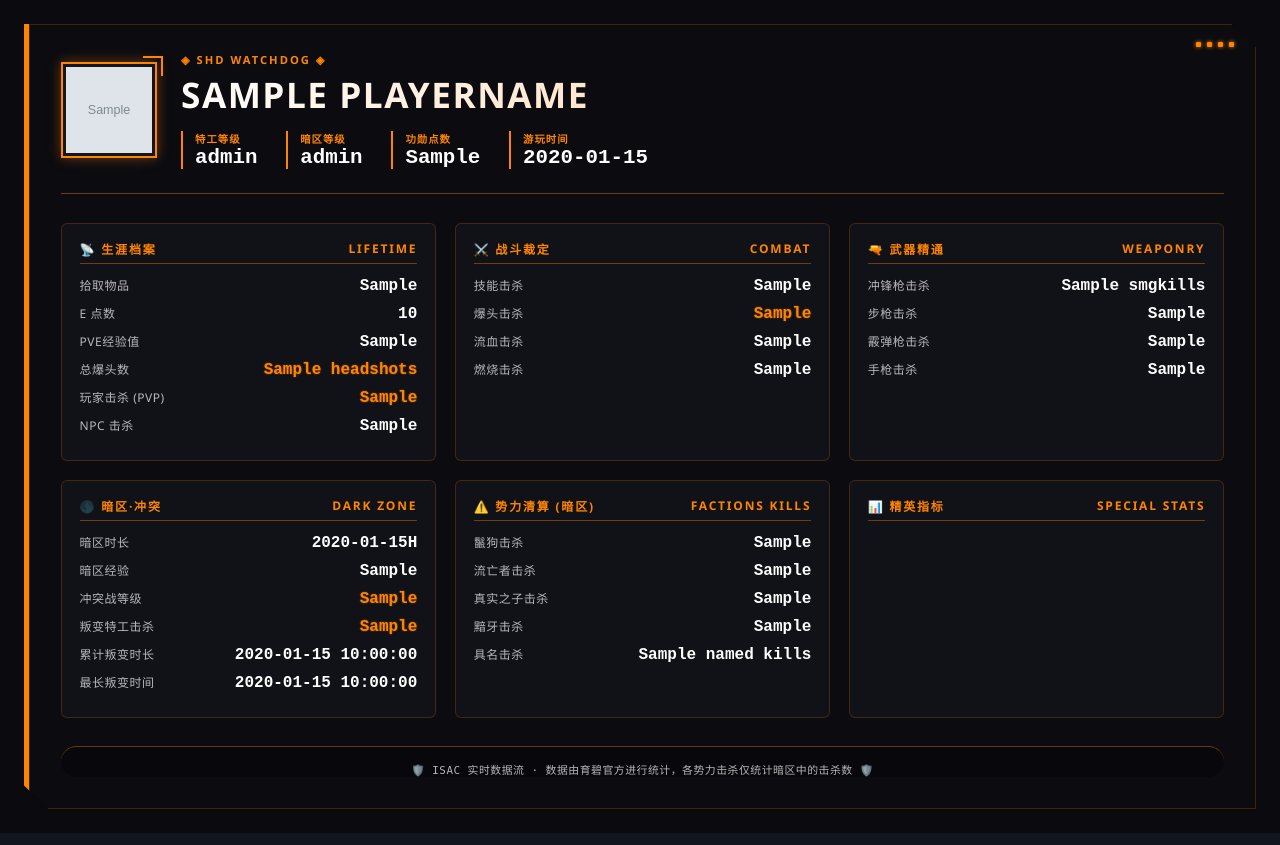
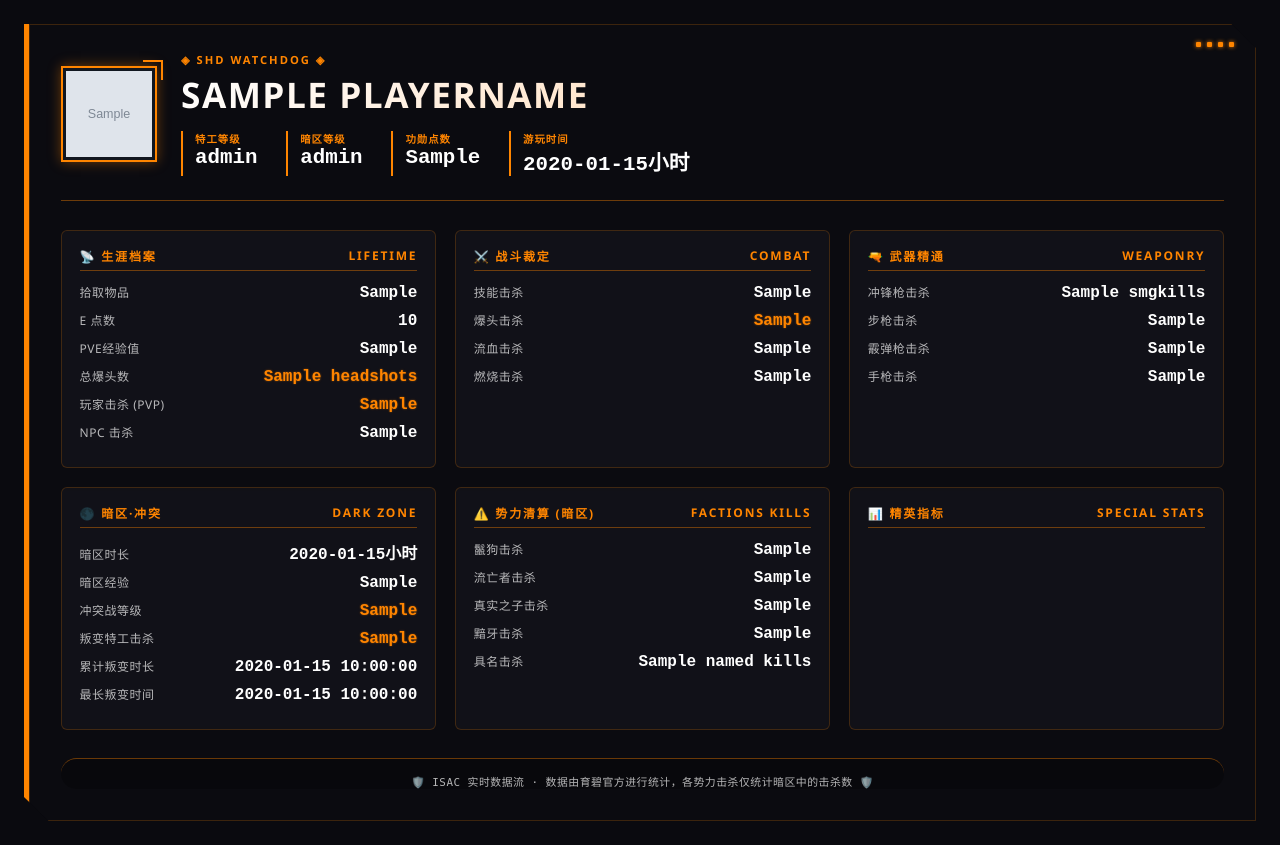
Before and after one commit to MuFen-mker/astrbot_plugin_TheDivision2, a Python web app: template templates/player_info.html in a window 1280 px wide. Run offline with Jinja, Linux system fonts and the light colour scheme; the template is opened without the code that fills it: most values are stand-ins (such as "Sample title", 1, 10 or a date in 2020); grey boxes marked "Sample" are stand-in pictures.

Commit message:
微调样式

```diff
--- a/templates/player_info.html
+++ b/templates/player_info.html
@@ -277,7 +277,7 @@
                 </div>
                 <div class="core-badge">
                     <span class="badge-label">游玩时间</span>
-                    <span class="badge-value">{{gametime}}</span>
+                    <span class="badge-value">{{gametime}}小时</span>
                 </div>
             </div>
         </div>
@@ -317,7 +317,7 @@
         <!-- 【暗区领域】暗区时长 / 暗区经验 / 冲突战等级 + 叛变核心数据 -->
         <div class="stat-group">
             <div class="group-title"><span>🌑 暗区·冲突</span><span>DARK ZONE</span></div>
-            <div class="stat-row"><span class="stat-label">暗区时长</span><span class="stat-value">{{dzPlaytime}}H</span></div>
+            <div class="stat-row"><span class="stat-label">暗区时长</span><span class="stat-value">{{dzPlaytime}}小时</span></div>
             <div class="stat-row"><span class="stat-label">暗区经验</span><span class="stat-value">{{DzXp}}</span></div>
             <div class="stat-row"><span class="stat-label">冲突战等级</span><span class="stat-value highlight">{{conflict_span}}</span></div>
             <div class="stat-row"><span class="stat-label">叛变特工击杀</span><span class="stat-value highlight">{{RoguesKilled}}</span></div>
```
